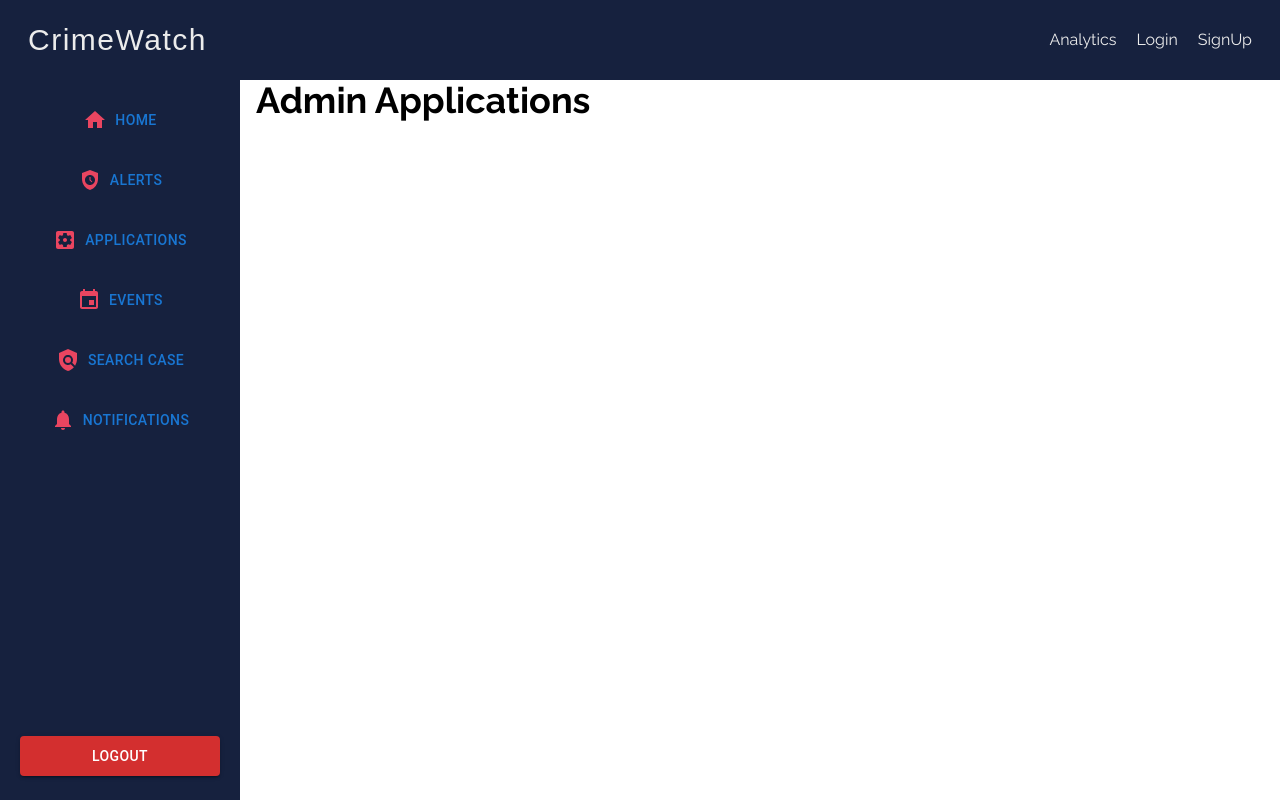
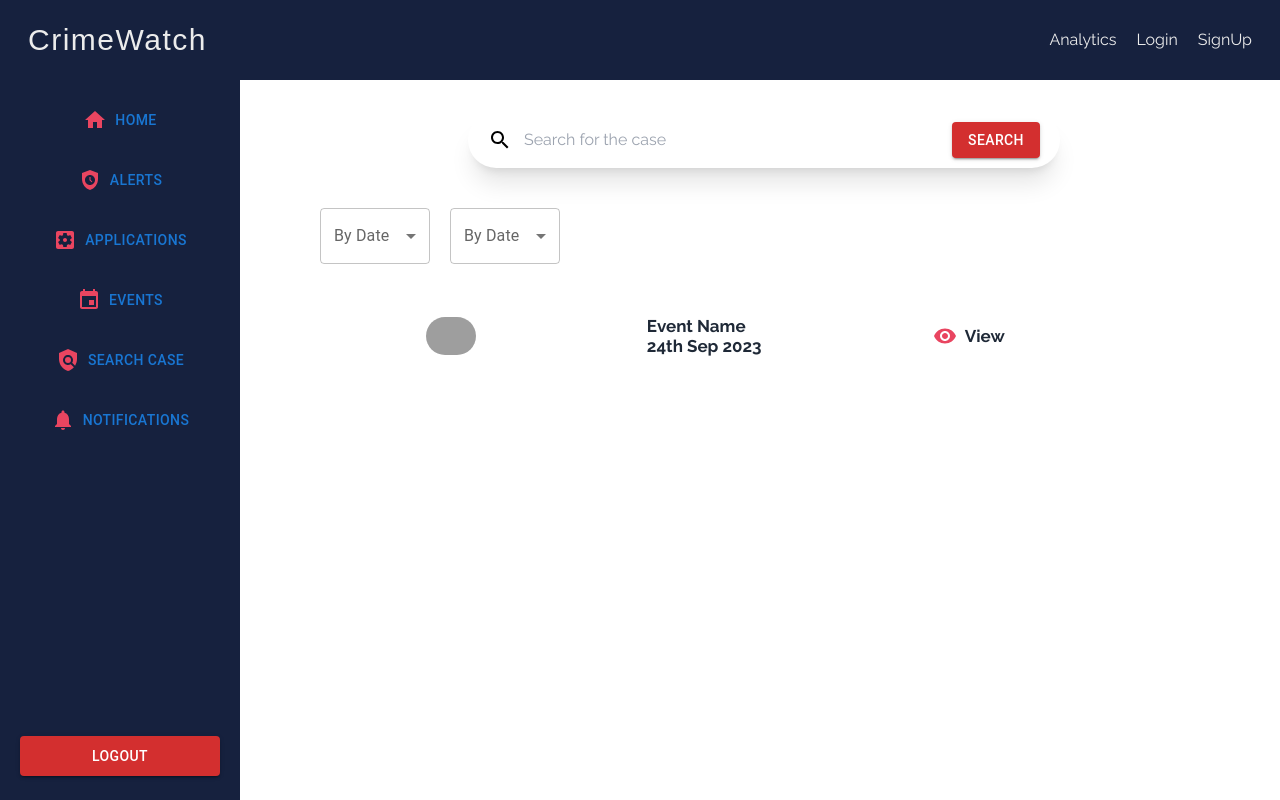
Before and after one commit to Kaushan-Dutta/crime_analy_mng_fe, a Next.js app: page /admin/dashboard in a window 1280 px wide. Built offline with nearby package versions, Linux system fonts and the light colour scheme; grey boxes are pictures that could not be loaded; a web font is replaced by a local one.

Commit message:
feat: and desin components

```diff
--- a/src/app/(account)/admin/dashboard/layout.tsx
+++ b/src/app/(account)/admin/dashboard/layout.tsx
@@ -15,14 +15,14 @@ export default function RootLayout({
   return (
     <html lang="en">
       <body className="font-rale flex flex-col">
-        {/* <div className="border-b-[1px] border-background  "> */}
+        <div className="fixed w-full z-20 max-w-screen-2xl">
           <Navbar />
-        {/* </div> */}
+        </div>
         <div className="flex-row gap-5 flex-1  ">
-          <div className=" w-60 left-0 fixed top-0 md:top-20  md:h-[calc(100vh-4rem)] h-screen ">
+          <div className=" w-60  fixed  top-0 md:top-20  md:h-[calc(100vh-4rem)] h-screen ">
             <Sidebar />
           </div>
-          <div className="md:ml-[20%] flex-1 h-fit">{children}</div>
+          <div className="md:ml-72 md:mr-10 pt-28 container-small  flex-1 h-fit">{children}</div>
         </div>
       </body>
     </html>
--- a/src/app/(account)/admin/dashboard/page.tsx
+++ b/src/app/(account)/admin/dashboard/page.tsx
@@ -1,7 +1,17 @@
+import Searchbar from "@/components/Searchbar";
+import Filter from "@/components/Filter";
+import Application from "@/components/sections/Application";
+
 export default function Admin() {
-    return(
-        <div className="">
-            <h1 className="text-4xl font-bold">Admin Applications</h1>
-        </div>
-    )
+  return (
+    <div className="flex-col gap-10 flex">
+      <div className="w-2/3 mx-auto">
+        <Searchbar />
+      </div>
+      <div className="flx-row ">
+        <Filter />
+      </div>
+      <h1 className="text-4xl font-bold"><Application/></h1>
+    </div>
+  );
 }
--- /dev/null
+++ b/src/components/Filter.tsx
@@ -0,0 +1,26 @@
+import React from "react";
+import FilterAltIcon from "@mui/icons-material/FilterAlt";
+import {
+  MenuItem,
+  Select,
+  FormControl,
+  InputLabel,
+  TextField,
+} from "@mui/material";
+const Filter = () => {
+  return (
+    <div className=" rounded-lg justify-between flx-row w-60 gap-5">
+
+      <TextField label="By Date" select className="w-full h-fit text-sm bg-white"  >
+        <MenuItem value="Recent">Recent</MenuItem>
+        <MenuItem value="Old">Old</MenuItem>
+      </TextField>
+      <TextField label="By Date" select className="w-full h-fit text-sm bg-white">
+        <MenuItem value="Recent">Recent</MenuItem>
+        <MenuItem value="Old">Old</MenuItem>
+      </TextField>
+    </div>
+  );
+};
+
+export default Filter;
--- a/src/components/Navbar.tsx
+++ b/src/components/Navbar.tsx
@@ -11,7 +11,7 @@ const style={
 
 const Navbar:React.FC = () => {
   return (
-    <nav className=' md:h-20 h-14 py-2 px-7 flx-row justify-between bg-background1 text-background'>
+    <nav className=' md:h-20 h-14 py-2 px-7 flx-row justify-between bg-background1 text-background '>
         <div className='font-aton md:text-3xl text-xl tracking-wider '>
           <Link href="/">CrimeWatch</Link>
         </div>
--- /dev/null
+++ b/src/components/Searchbar.tsx
@@ -0,0 +1,19 @@
+import React from "react";
+import SearchIcon from "@mui/icons-material/Search";
+import { Button } from "@mui/material";
+
+const Searchbar: React.FC = () => {
+  return (
+    <div className="flx-row justify-between h-14 rounded-full shadow-xl px-5 py-1 bg-white">
+      <div className="flx-row w-3/4 gap-3">
+        <SearchIcon />
+        <input type="text" placeholder="Search for the case" className="w-full bg-transparent outline-none"/>
+      </div>
+      <Button variant="contained" color="error" className="rounded-full">
+        Search
+      </Button>
+    </div>
+  );
+};
+
+export default Searchbar;
--- a/src/components/sections/Application.tsx
+++ b/src/components/sections/Application.tsx
@@ -0,0 +1,154 @@
+import React from "react";
+import FiberManualRecordIcon from "@mui/icons-material/FiberManualRecord";
+import EditNoteIcon from "@mui/icons-material/EditNote";
+import { IconButton, Button, TextField } from "@mui/material";
+import Link from "next/link";
+import RemoveRedEyeIcon from "@mui/icons-material/RemoveRedEye";
+import KeyboardArrowDownOutlinedIcon from "@mui/icons-material/KeyboardArrowDownOutlined";
+import Image from "next/image";
+import SearchOutlinedIcon from "@mui/icons-material/SearchOutlined";
+
+const Application = () => {
+  return (
+    <div className="text-[17px] text-gray-800 flex-col flex gap-3">
+      {/* <div className='flx-row justify-around  rounded-md text-md px-5 py-3 leading-5 bg-white'>
+            <p className='w-1/5'>Mahestala Station</p>
+            <p className='w-1/5'>Newton Mela Ground Nrkelbazar</p>
+            <Link href="/" className='w-1/5 flx-row gap-2'><span><RemoveRedEyeIcon className='text-ascent'/></span>View</Link>
+            <p className='flx-row gap-2 w-1/5'><span><FiberManualRecordIcon className='text-green-500 text-sm'/></span>Pending</p>
+            <IconButton size="large"  color="primary" aria-label="edit icon"><EditNoteIcon className='text-ascent'/></IconButton>
+        </div>
+        <div className='flx-row justify-around  rounded-md text-md px-5 py-3 leading-5 bg-white'>
+            <p className='w-1/5'>Mahestala Station</p>
+            <p className='w-1/5'>Newton Mela Ground Nrkelbazar</p>
+            <Link href="/" className='w-1/5 flx-row gap-2'><span><RemoveRedEyeIcon className='text-ascent'/></span>View</Link>
+            <p className='flx-row gap-2 w-1/5'><span><FiberManualRecordIcon className='text-green-500 text-sm'/></span>Pending</p>
+            <IconButton size="large"  color="primary" aria-label="edit icon"><EditNoteIcon className='text-ascent'/></IconButton>
+        </div><div className='flx-row justify-around  rounded-md text-md px-5 py-3 leading-5 bg-white'>
+            <p className='w-1/5'>Mahestala Station</p>
+            <p className='w-1/5'>Newton Mela Ground Nrkelbazar</p>
+            <Link href="/" className='w-1/5 flx-row gap-2'><span><RemoveRedEyeIcon className='text-ascent'/></span>View</Link>
+            <p className='flx-row gap-2 w-1/5'><span><FiberManualRecordIcon className='text-green-500 text-sm'/></span>Pending</p>
+            <IconButton size="large"  color="primary" aria-label="edit icon"><EditNoteIcon className='text-ascent'/></IconButton>
+        </div><div className='flx-row justify-around  rounded-md text-md px-5 py-3 leading-5 bg-white'>
+            <p className='w-1/5'>Mahestala Station</p>
+            <p className='w-1/5'>Newton Mela Ground Nrkelbazar</p>
+            <Link href="/" className='w-1/5 flx-row gap-2'><span><RemoveRedEyeIcon className='text-ascent'/></span>View</Link>
+            <p className='flx-row gap-2 w-1/5'><span><FiberManualRecordIcon className='text-green-500 text-sm'/></span>Pending</p>
+            <IconButton size="large"  color="primary" aria-label="edit icon"><EditNoteIcon className='text-ascent'/></IconButton>
+        </div><div className='flx-row justify-around  rounded-md text-md px-5 py-3 leading-5 bg-white'>
+            <p className='w-1/5'>Mahestala Station</p>
+            <p className='w-1/5'>Newton Mela Ground Nrkelbazar</p>
+            <Link href="/" className='w-1/5 flx-row gap-2'><span><RemoveRedEyeIcon className='text-ascent'/></span>View</Link>
+            <p className='flx-row gap-2 w-1/5'><span><FiberManualRecordIcon className='text-green-500 text-sm'/></span>Pending</p>
+            <IconButton size="large"  color="primary" aria-label="edit icon"><EditNoteIcon className='text-ascent'/></IconButton>
+        </div> */}
+      {/* <div className="flx-row justify-around  rounded-md text-md px-5 py-3 leading-5 bg-white">
+        <p className="">
+          Your case {"<"} Case Name {">"} have been accepted by {"<"}Police
+          Station{">"}" .The case Id is CS0012331 , mailed to your registered
+          email{" "}
+        </p>
+        <p>1hr</p>
+      </div> */}
+      {/* <div className="flx-row justify-around  rounded-md text-md px-5 py-3 leading-5 bg-white">
+        <div className="flx-row gap-2">
+          <p>Lat: 23</p>
+          <p>Long: 23</p>
+        </div>
+        <p>2 mins ago</p>
+        <Link href="/" className="w-1/5 flx-row gap-2">
+          <span>
+            <RemoveRedEyeIcon className="text-ascent" />
+          </span>
+          View
+        </Link>
+        <div className="flx-row gap-3">
+        <Button variant="contained" size="small" color="success">Accept</Button>
+        <Button variant="contained" size="small" color="error">Reject</Button>
+
+        </div>
+      </div> */}
+      {/* <div className="flx-row justify-around  rounded-md text-md px-5 py-3 leading-5 bg-white">
+        <p className="w-1/5">CS002242</p>
+        <p className="w-1/5">Crime Name in short</p>
+        <p className="w-1/5">24th Dec 2024</p>
+        <p className="w-1/5">Kolkata, Bengal</p>
+        <div className=" w-1/5 gap-3 justify-end flx-row ">
+          <p className="py-1 px-2   rounded-full  bg-ascent  text-white text-sm">
+            Cyber
+          </p>
+          <IconButton size="large" color="primary">
+            <KeyboardArrowDownOutlinedIcon />
+          </IconButton>
+        </div>
+      </div>
+      <div className="flx-row justify-between gap-10  rounded-md text-md px-5 py-3 leading-5 bg-white">
+          <p>
+            Rest assured that your event data is safe and secure with our web
+            app. We prioritize data protection and employ industry-standard
+          </p>
+          <Button variant="contained" color="success" sx={{width:"160px"}}>
+            Send Req
+          </Button>
+      </div> */}
+      {/* <div className="flx-row justify-around  rounded-md text-md px-5 py-3 leading-5 bg-white">
+        <p className="w-1/5">Case Name Registered</p>
+        <p className="w-1/5">24th Sep 2024</p>
+
+        <Link href="/" className="w-1/5 flx-row gap-2">
+          <span>
+            <RemoveRedEyeIcon className="text-ascent" />
+          </span>
+          View
+        </Link>
+        <p className="flx-row gap-2 w-1/5">
+          <span>
+            <FiberManualRecordIcon className="text-green-500 text-sm" />
+          </span>
+          Pending
+        </p>
+
+        <IconButton size="large" color="primary" aria-label="edit icon">
+          <SearchOutlinedIcon />
+        </IconButton>
+      </div>
+      <div className="flex flex-col gap-3  rounded-md text-md px-5 py-3 leading-5 bg-white">
+        <TextField
+          label="Description"
+          variant="outlined"
+          size="small"
+          required
+          multiline={true}
+          rows={4}
+          fullWidth
+          margin="normal"
+        />
+        <Button variant="contained" color="success" sx={{ width: "160px" }}>
+          Send Req
+        </Button>
+      </div> */}
+      <div className="flx-row justify-around  rounded-md text-md px-5 py-3 leading-5 bg-white">
+        <Image
+          src="/images/1.jpg"
+          alt=""
+          width={50}
+          height={50}
+          className="rounded-full "
+        />
+        <div className="">
+          <p>Event Name</p>
+          <p>24th Sep 2023</p>
+        </div>
+        <Link href="/" className="w-1/5 flx-row gap-2">
+          <span>
+            <RemoveRedEyeIcon className="text-ascent" />
+          </span>
+          View
+        </Link>
+      </div>
+    </div>
+  );
+};
+
+export default Application;
```
